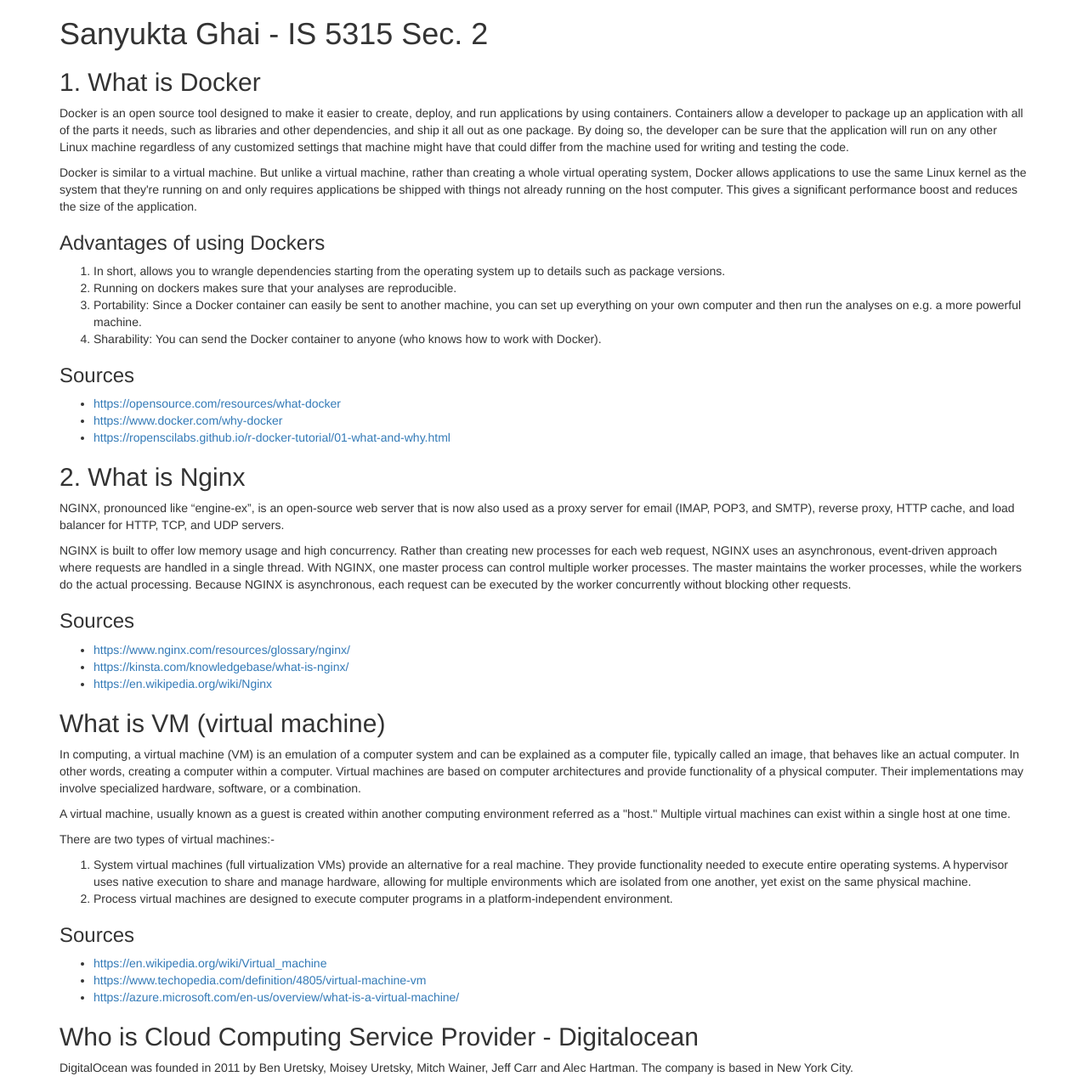
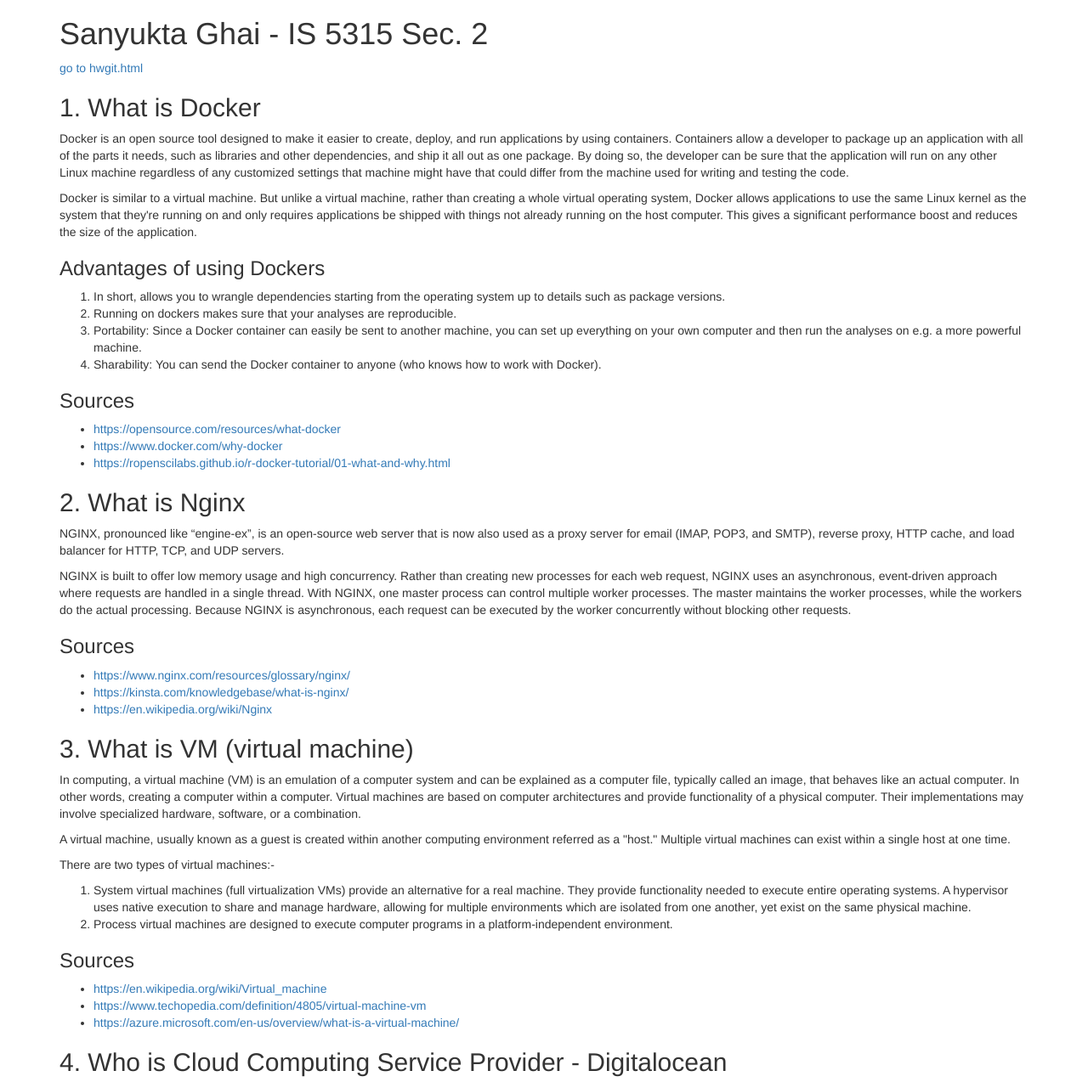
Before and after one commit to ghaisanyukta/5315, a plain HTML site: page index.html in a window 1280 px wide. Shown: the top 1274 px of the page at 85% size. Drawn offline with nearby package versions, Linux system fonts and the light colour scheme.

Commit message:
formatted and added page links

```diff
--- a/index.html
+++ b/index.html
@@ -6,6 +6,7 @@
   <body>
     <div class="container">
       <h1>Sanyukta Ghai - IS 5315 Sec. 2</h1>
+      <a href="http://159.65.96.48/hwgit.html">go to hwgit.html</a>
       <h2>1. What is Docker</h2>
       <p>Docker is an open source tool designed to make it easier to create, deploy, and run applications by using containers. Containers allow a developer to package up an application with all of the parts it needs, such as libraries and other dependencies, and ship it all out as one package. By doing so, the developer can be sure that the application will run on any other Linux machine regardless of any customized settings that machine might have that could differ from the machine used for writing and testing the code.</p>
       <p>Docker is similar to a virtual machine. But unlike a virtual machine, rather than creating a whole virtual operating system, Docker allows applications to use the same Linux kernel as the system that they're running on and only requires applications be shipped with things not already running on the host computer. This gives a significant performance boost and reduces the size of the application.</p>
@@ -32,7 +33,7 @@
       	<li><a href="https://kinsta.com/knowledgebase/what-is-nginx/">https://kinsta.com/knowledgebase/what-is-nginx/</a></li>
       	<li><a href="https://en.wikipedia.org/wiki/Nginx">https://en.wikipedia.org/wiki/Nginx</a></li>
       </ul>
-      <h2>What is VM (virtual machine)</h2>
+      <h2>3. What is VM (virtual machine)</h2>
       <p>In computing, a virtual machine (VM) is an emulation of a computer system and can be explained as a computer file, typically called an image, that behaves like an actual computer. In other words, creating a computer within a computer. Virtual machines are based on computer architectures and provide functionality of a physical computer. Their implementations may involve specialized hardware, software, or a combination.</p>
       <p>A virtual machine, usually known as a guest is created within another computing environment referred as a "host." Multiple virtual machines can exist within a single host at one time.</p>
       <p>There are two types of virtual machines:-<p>
@@ -46,7 +47,7 @@
       	<li><a href="https://www.techopedia.com/definition/4805/virtual-machine-vm">https://www.techopedia.com/definition/4805/virtual-machine-vm</a></li>
       	<li><a href="https://azure.microsoft.com/en-us/overview/what-is-a-virtual-machine/">https://azure.microsoft.com/en-us/overview/what-is-a-virtual-machine/</a></li>
       </ul>
-      <h2>Who is Cloud Computing Service Provider - Digitalocean</h2>
+      <h2>4. Who is Cloud Computing Service Provider - Digitalocean</h2>
       <p>DigitalOcean was founded in 2011 by Ben Uretsky, Moisey Uretsky, Mitch Wainer, Jeff Carr and Alec Hartman. The company is based in New York City.<p>
       <p>DigitalOcean is a cloud computing vendor that offers an Infrastructure as a Service (IaaS) platform for software developers. DigitalOcean is very popular with open source developers and competes with Amazon Web Services (AWS) and Google Compute Engine.</p>
       <p>To deploy DigitalOcean's Infrastructure as a Service (IaaS) environment, developers launch a private virtual machine (VM) instance, which DigitalOcean calls a "droplet." Developers choose the droplet's size, which geographical region and data center it will run in, and which Linux operating system it will use: Ubuntu, CentOS, Debian, Fedora, CoreOS or FreeBSD.</p>
```
Also changed, not shown: hwgit.html (+1 -0 lines).
